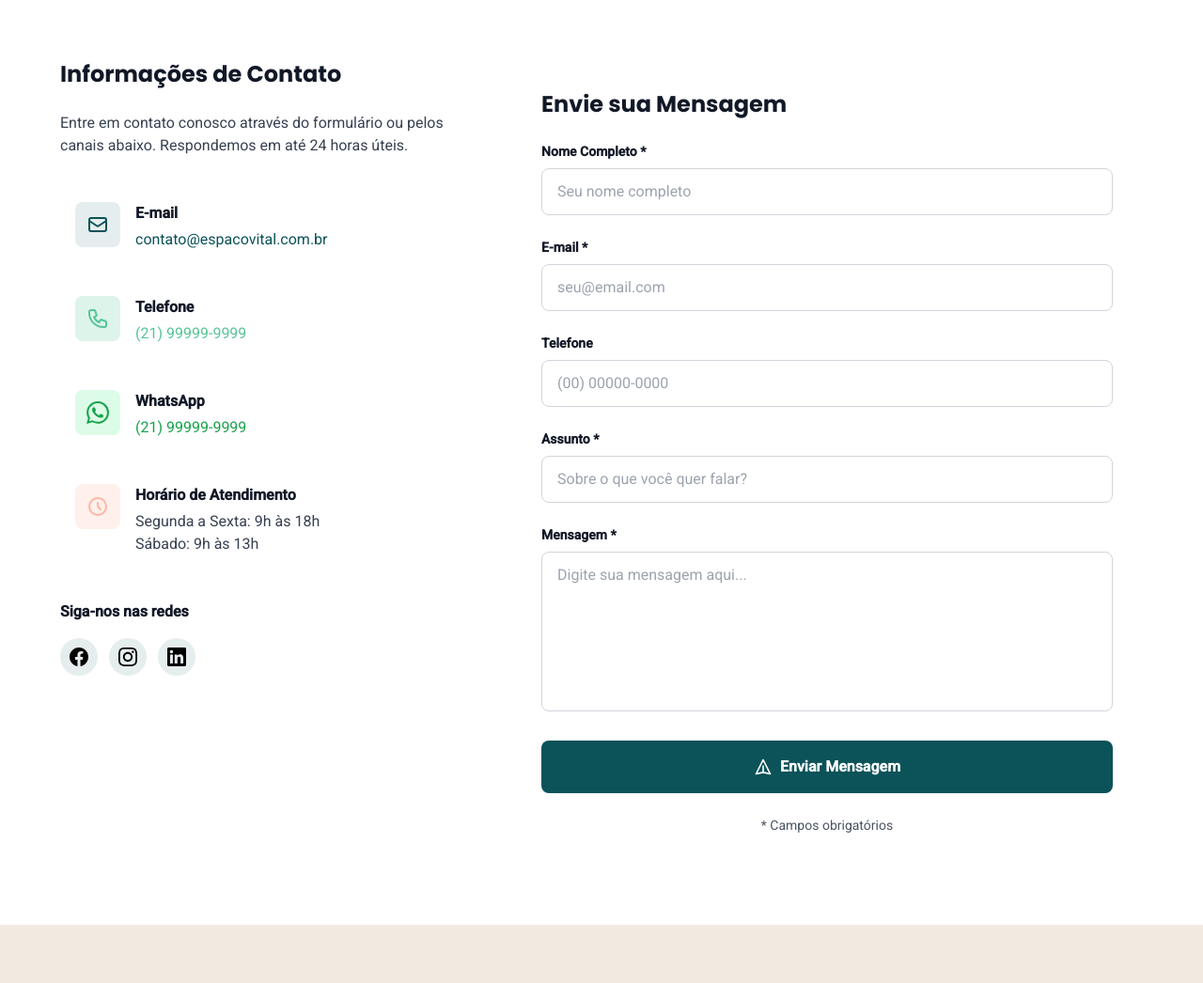
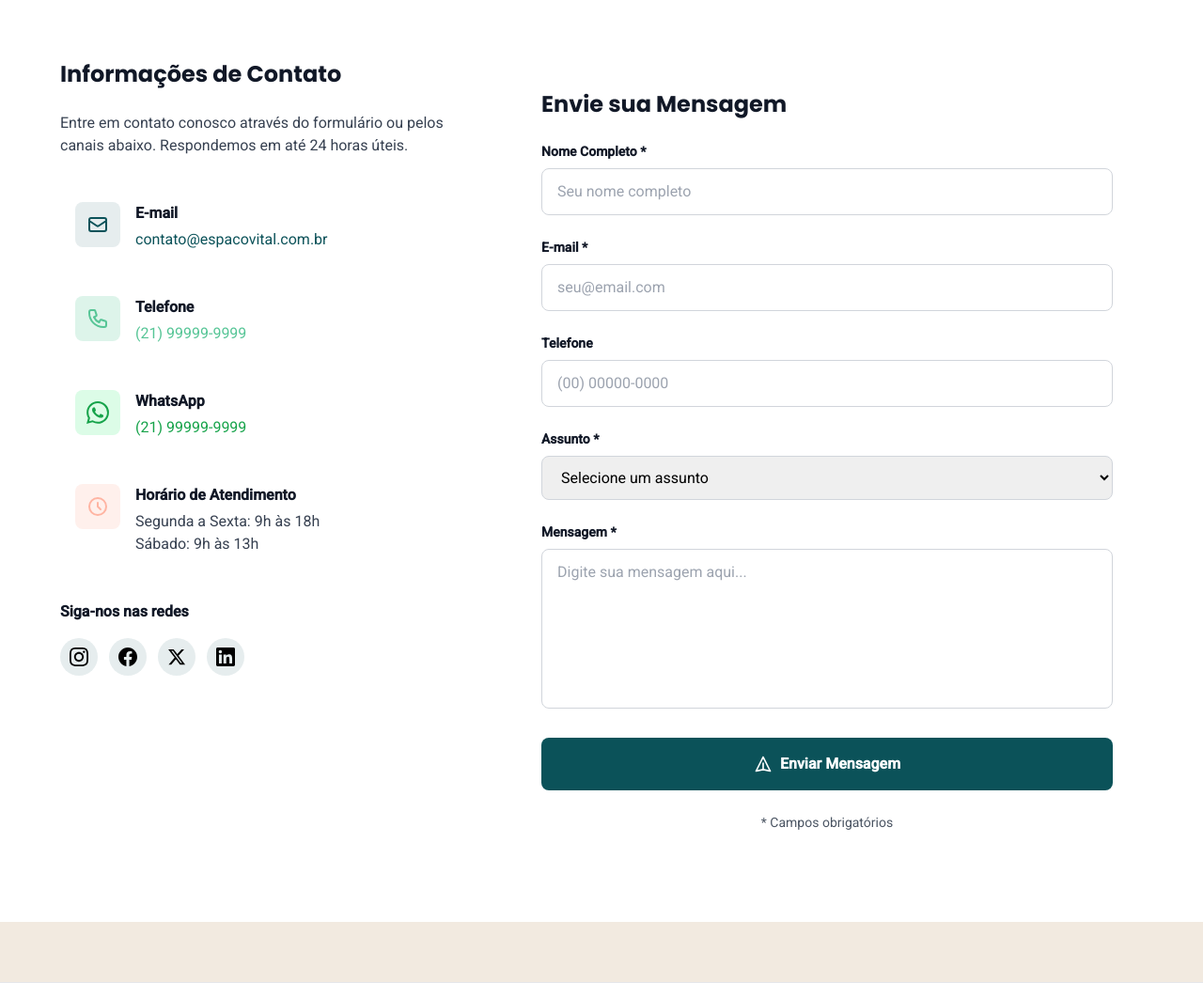
Before and after one commit to willdev34/espacovital, a Django app: page /contato/ in a window 1280 px wide. Shown: the part 401-1447 px from the top of the page at 94% size. Run offline with Django 4.2, Linux system fonts and the light colour scheme; data comes from the database, SQL or seed files in the repository; data that the repository does not hold is empty; parts of the project's set-up code (start-up, migrations or seed data) failed here and were passed over; some libraries are stand-ins or nearby versions; some web fonts are replaced.

Commit message:
corrige: Foram corrigidos dos erros das páginas institucionais

```diff
--- a/backend/core/views.py
+++ b/backend/core/views.py
@@ -521,7 +521,7 @@ class ContatoView(CreateView):
     """
     model = Contact
     template_name = 'core/contato.html'
-    fields = ['nome', 'email', 'telefone', 'assunto', 'mensagem']
+    fields = ['name', 'email', 'phone', 'subject', 'message']
     success_url = reverse_lazy('core:contato')
 
     def get_context_data(self, **kwargs):
--- a/backend/templates/core/contato.html
+++ b/backend/templates/core/contato.html
@@ -151,17 +151,29 @@ FORMULÁRIO E INFORMAÇÕES
                     <div class="mt-8">
                         <h3 class="font-semibold text-gray-900 mb-4">Siga-nos nas redes</h3>
                         <div class="flex gap-3">
-                            <a href="#" class="w-10 h-10 bg-primary/10 rounded-full flex items-center justify-center hover:bg-primary hover:text-white transition-colors">
+                            <!-- Instagram -->
+                            <a href="#" class="w-10 h-10 bg-primary/10 rounded-full flex items-center justify-center hover:bg-primary hover:text-white transition-colors" aria-label="Instagram">
+                                <svg class="w-5 h-5" fill="currentColor" viewBox="0 0 24 24">
+                                    <path d="M12 2.163c3.204 0 3.584.012 4.85.07 3.252.148 4.771 1.691 4.919 4.919.058 1.265.069 1.645.069 4.849 0 3.205-.012 3.584-.069 4.849-.149 3.225-1.664 4.771-4.919 4.919-1.266.058-1.644.07-4.85.07-3.204 0-3.584-.012-4.849-.07-3.26-.149-4.771-1.699-4.919-4.92-.058-1.265-.07-1.644-.07-4.849 0-3.204.013-3.583.07-4.849.149-3.227 1.664-4.771 4.919-4.919 1.266-.057 1.645-.069 4.849-.069zm0-2.163c-3.259 0-3.667.014-4.947.072-4.358.2-6.78 2.618-6.98 6.98-.059 1.281-.073 1.689-.073 4.948 0 3.259.014 3.668.072 4.948.2 4.358 2.618 6.78 6.98 6.98 1.281.058 1.689.072 4.948.072 3.259 0 3.668-.014 4.948-.072 4.354-.2 6.782-2.618 6.979-6.98.059-1.28.073-1.689.073-4.948 0-3.259-.014-3.667-.072-4.947-.196-4.354-2.617-6.78-6.979-6.98-1.281-.059-1.69-.073-4.949-.073zm0 5.838c-3.403 0-6.162 2.759-6.162 6.162s2.759 6.163 6.162 6.163 6.162-2.759 6.162-6.163c0-3.403-2.759-6.162-6.162-6.162zm0 10.162c-2.209 0-4-1.79-4-4 0-2.209 1.791-4 4-4s4 1.791 4 4c0 2.21-1.791 4-4 4zm6.406-11.845c-.796 0-1.441.645-1.441 1.44s.645 1.44 1.441 1.44c.795 0 1.439-.645 1.439-1.44s-.644-1.44-1.439-1.44z"/>
+                                </svg>
+                            </a>
+
+                            <!-- Facebook -->
+                            <a href="#" class="w-10 h-10 bg-primary/10 rounded-full flex items-center justify-center hover:bg-primary hover:text-white transition-colors" aria-label="Facebook">
                                 <svg class="w-5 h-5" fill="currentColor" viewBox="0 0 24 24">
                                     <path d="M24 12.073c0-6.627-5.373-12-12-12s-12 5.373-12 12c0 5.99 4.388 10.954 10.125 11.854v-8.385H7.078v-3.47h3.047V9.43c0-3.007 1.792-4.669 4.533-4.669 1.312 0 2.686.235 2.686.235v2.953H15.83c-1.491 0-1.956.925-1.956 1.874v2.25h3.328l-.532 3.47h-2.796v8.385C19.612 23.027 24 18.062 24 12.073z"/>
                                 </svg>
                             </a>
-                            <a href="#" class="w-10 h-10 bg-primary/10 rounded-full flex items-center justify-center hover:bg-primary hover:text-white transition-colors">
+
+                            <!-- X (Twitter) -->
+                            <a href="#" class="w-10 h-10 bg-primary/10 rounded-full flex items-center justify-center hover:bg-primary hover:text-white transition-colors" aria-label="X (Twitter)">
                                 <svg class="w-5 h-5" fill="currentColor" viewBox="0 0 24 24">
-                                    <path d="M12 2.163c3.204 0 3.584.012 4.85.07 3.252.148 4.771 1.691 4.919 4.919.058 1.265.069 1.645.069 4.849 0 3.205-.012 3.584-.069 4.849-.149 3.225-1.664 4.771-4.919 4.919-1.266.058-1.644.07-4.85.07-3.204 0-3.584-.012-4.849-.07-3.26-.149-4.771-1.699-4.919-4.92-.058-1.265-.07-1.644-.07-4.849 0-3.204.013-3.583.07-4.849.149-3.227 1.664-4.771 4.919-4.919 1.266-.057 1.645-.069 4.849-.069zm0-2.163c-3.259 0-3.667.014-4.947.072-4.358.2-6.78 2.618-6.98 6.98-.059 1.281-.073 1.689-.073 4.948 0 3.259.014 3.668.072 4.948.2 4.358 2.618 6.78 6.98 6.98 1.281.058 1.689.072 4.948.072 3.259 0 3.668-.014 4.948-.072 4.354-.2 6.782-2.618 6.979-6.98.059-1.28.073-1.689.073-4.948 0-3.259-.014-3.667-.072-4.947-.196-4.354-2.617-6.78-6.979-6.98-1.281-.059-1.69-.073-4.949-.073zm0 5.838c-3.403 0-6.162 2.759-6.162 6.162s2.759 6.163 6.162 6.163 6.162-2.759 6.162-6.163c0-3.403-2.759-6.162-6.162-6.162zm0 10.162c-2.209 0-4-1.79-4-4 0-2.209 1.791-4 4-4s4 1.791 4 4c0 2.21-1.791 4-4 4zm6.406-11.845c-.796 0-1.441.645-1.441 1.44s.645 1.44 1.441 1.44c.795 0 1.439-.645 1.439-1.44s-.644-1.44-1.439-1.44z"/>
+                                    <path d="M18.244 2.25h3.308l-7.227 8.26 8.502 11.24H16.17l-5.214-6.817L4.99 21.75H1.68l7.73-8.835L1.254 2.25H8.08l4.713 6.231zm-1.161 17.52h1.833L7.084 4.126H5.117z"/>
                                 </svg>
                             </a>
-                            <a href="#" class="w-10 h-10 bg-primary/10 rounded-full flex items-center justify-center hover:bg-primary hover:text-white transition-colors">
+
+                            <!-- LinkedIn -->
+                            <a href="#" class="w-10 h-10 bg-primary/10 rounded-full flex items-center justify-center hover:bg-primary hover:text-white transition-colors" aria-label="LinkedIn">
                                 <svg class="w-5 h-5" fill="currentColor" viewBox="0 0 24 24">
                                     <path d="M20.447 20.452h-3.554v-5.569c0-1.328-.027-3.037-1.852-3.037-1.853 0-2.136 1.445-2.136 2.939v5.667H9.351V9h3.414v1.561h.046c.477-.9 1.637-1.85 3.37-1.85 3.601 0 4.267 2.37 4.267 5.455v6.286zM5.337 7.433c-1.144 0-2.063-.926-2.063-2.065 0-1.138.92-2.063 2.063-2.063 1.14 0 2.064.925 2.064 2.063 0 1.139-.925 2.065-2.064 2.065zm1.782 13.019H3.555V9h3.564v11.452zM22.225 0H1.771C.792 0 0 .774 0 1.729v20.542C0 23.227.792 24 1.771 24h20.451C23.2 24 24 23.227 24 22.271V1.729C24 .774 23.2 0 22.222 0h.003z"/>
                                 </svg>
@@ -182,12 +194,12 @@ FORMULÁRIO E INFORMAÇÕES
 
                             <!-- Nome -->
                             <div>
-                                <label for="id_nome" class="block text-sm font-semibold text-gray-900 mb-2">
+                                <label for="id_name" class="block text-sm font-semibold text-gray-900 mb-2">
                                     Nome Completo *
                                 </label>
                                 <input type="text"
-                                       name="nome"
-                                       id="id_nome"
+                                    name="name"
+                                    id="id_name"
                                        required
                                        class="w-full px-4 py-3 border border-gray-300 rounded-lg focus:ring-2 focus:ring-primary focus:border-transparent"
                                        placeholder="Seu nome completo">
@@ -208,36 +220,43 @@ FORMULÁRIO E INFORMAÇÕES
 
                             <!-- Telefone -->
                             <div>
-                                <label for="id_telefone" class="block text-sm font-semibold text-gray-900 mb-2">
+                                <label for="id_phone" class="block text-sm font-semibold text-gray-900 mb-2">
                                     Telefone
                                 </label>
                                 <input type="tel"
-                                       name="telefone"
-                                       id="id_telefone"
+                                    name="phone"
+                                    id="id_phone"
                                        class="w-full px-4 py-3 border border-gray-300 rounded-lg focus:ring-2 focus:ring-primary focus:border-transparent"
                                        placeholder="(00) 00000-0000">
                             </div>
 
                             <!-- Assunto -->
                             <div>
-                                <label for="id_assunto" class="block text-sm font-semibold text-gray-900 mb-2">
+                                <label for="id_subject" class="block text-sm font-semibold text-gray-900 mb-2">
                                     Assunto *
                                 </label>
-                                <input type="text"
-                                       name="assunto"
-                                       id="id_assunto"
-                                       required
-                                       class="w-full px-4 py-3 border border-gray-300 rounded-lg focus:ring-2 focus:ring-primary focus:border-transparent"
-                                       placeholder="Sobre o que você quer falar?">
+                                <select name="subject"
+                                        id="id_subject"
+                                        required
+                                        class="w-full px-4 py-3 border border-gray-300 rounded-lg focus:ring-2 focus:ring-primary focus:border-transparent">
+                                    <option value="">Selecione um assunto</option>
+                                    <option value="general">Informações Gerais</option>
+                                    <option value="therapist">Sou Terapeuta</option>
+                                    <option value="space">Tenho um Espaço</option>
+                                    <option value="partnership">Parceria</option>
+                                    <option value="support">Suporte Técnico</option>
+                                    <option value="complaint">Reclamação</option>
+                                    <option value="suggestion">Sugestão</option>
+                                </select>
                             </div>
 
                             <!-- Mensagem -->
                             <div>
-                                <label for="id_mensagem" class="block text-sm font-semibold text-gray-900 mb-2">
+                                <label for="id_message" class="block text-sm font-semibold text-gray-900 mb-2">
                                     Mensagem *
                                 </label>
-                                <textarea name="mensagem"
-                                          id="id_mensagem"
+                                <textarea name="message"
+                                        id="id_message"
                                           required
                                           rows="6"
                                           class="w-full px-4 py-3 border border-gray-300 rounded-lg focus:ring-2 focus:ring-primary focus:border-transparent resize-none"
```
Also changed, not shown: backend/templates/core/termos.html (+10 -1 lines).
